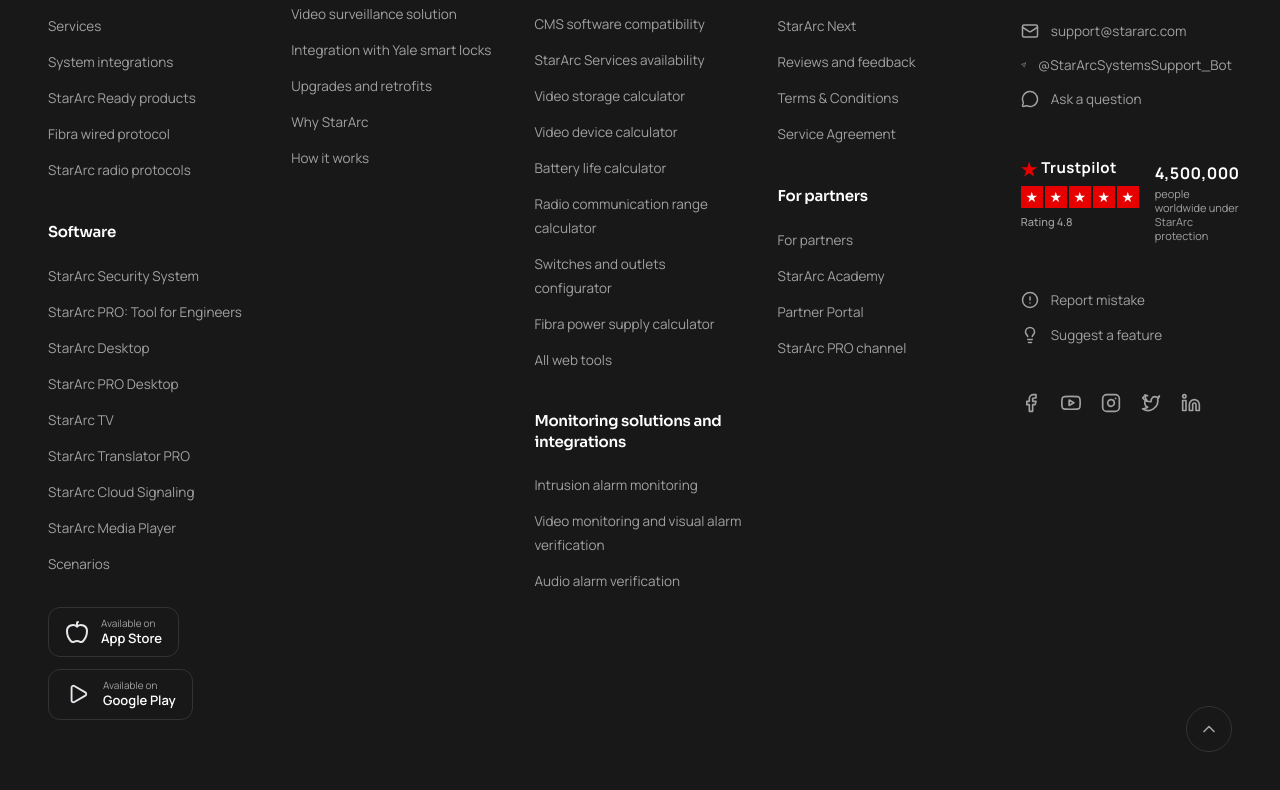
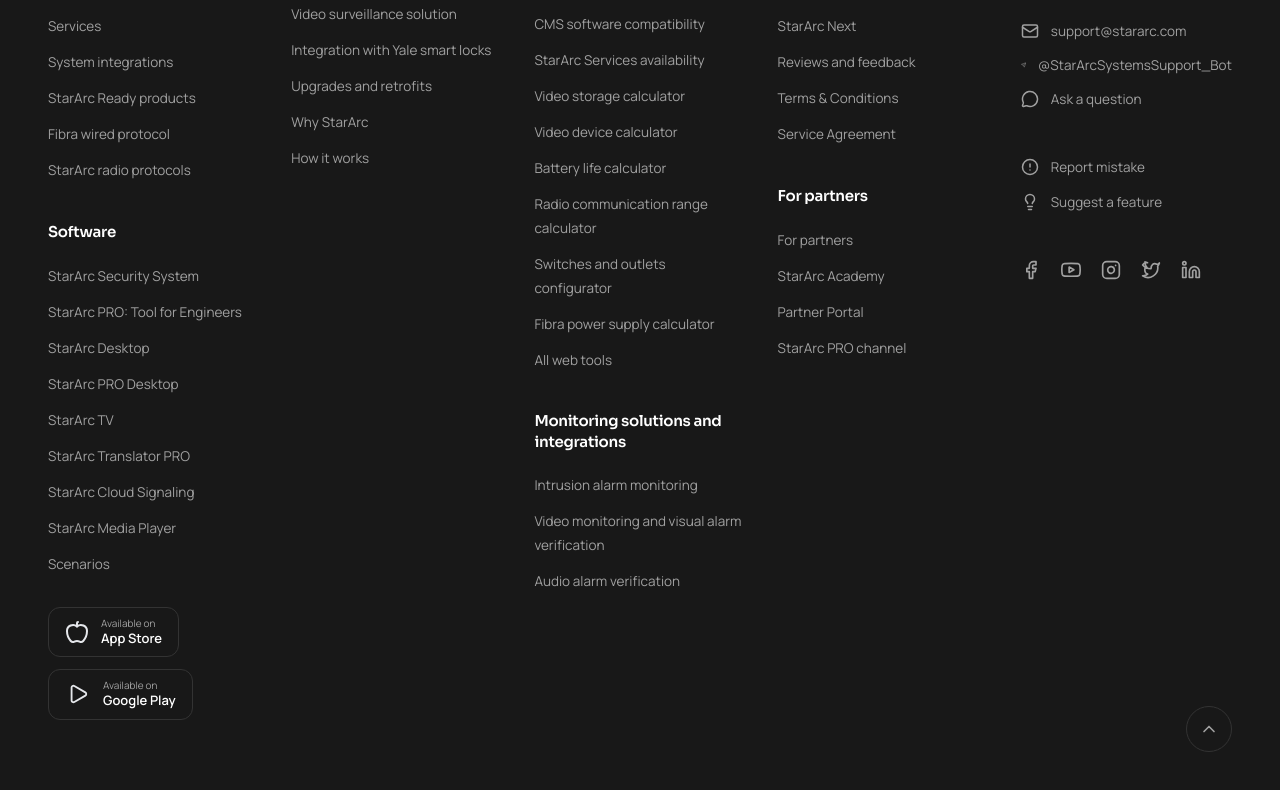
Before and after one commit to stararcglobalsolutions-max/star, a Next.js app: page /cart in a window 1280 px wide. Shown: the part 866-1656 px from the top of the page. Built offline with nearby package versions, Linux system fonts and the light colour scheme.

Commit message:
Remove Trustpilot section from footer

```diff
--- a/src/components/Footer.tsx
+++ b/src/components/Footer.tsx
@@ -127,23 +127,7 @@
               </li>
             </ul>
 
-            <div className="flex items-start gap-4 mb-12">
-              <div className="flex flex-col">
-                <div className="flex items-center text-white font-bold gap-1 text-[15px] mb-1.5 tracking-wide">
-                  <span className="text-[#e60000] text-[18px] leading-none">★</span> Trustpilot
-                </div>
-                <div className="flex gap-[2px]">
-                  {[1, 2, 3, 4, 5].map(i => (
-                    <div key={i} className="bg-[#e60000] w-[22px] h-[22px] flex items-center justify-center text-white text-[14px]">★</div>
-                  ))}
-                </div>
-                <span className="text-[#a1a1a1] text-[11px] mt-1.5 font-medium">Rating 4.8</span>
-              </div>
-              <div className="flex flex-col pt-1">
-                <span className="text-white font-bold text-[16px] tracking-wide mb-0.5">4,500,000</span>
-                <span className="text-[#a1a1a1] text-[11px] leading-tight max-w-[120px]">people worldwide under StarArc protection</span>
-              </div>
-            </div>
+
 
             <ul className="space-y-[14px] mb-12">
               <li>
```
